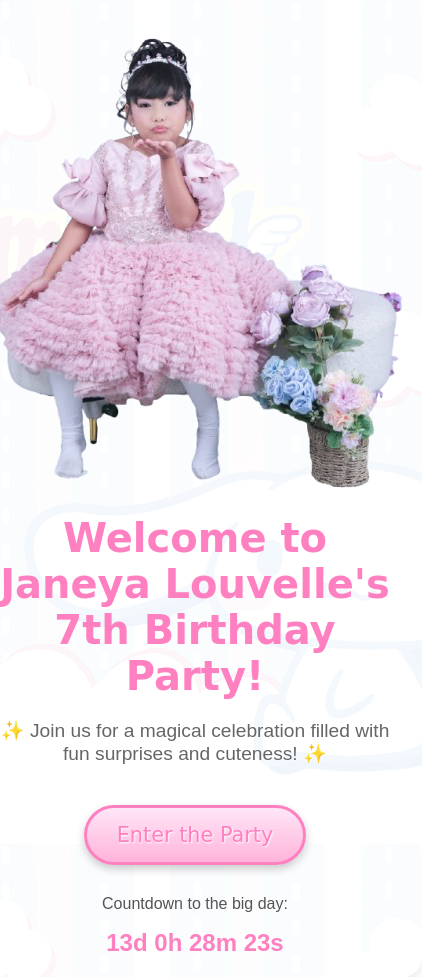
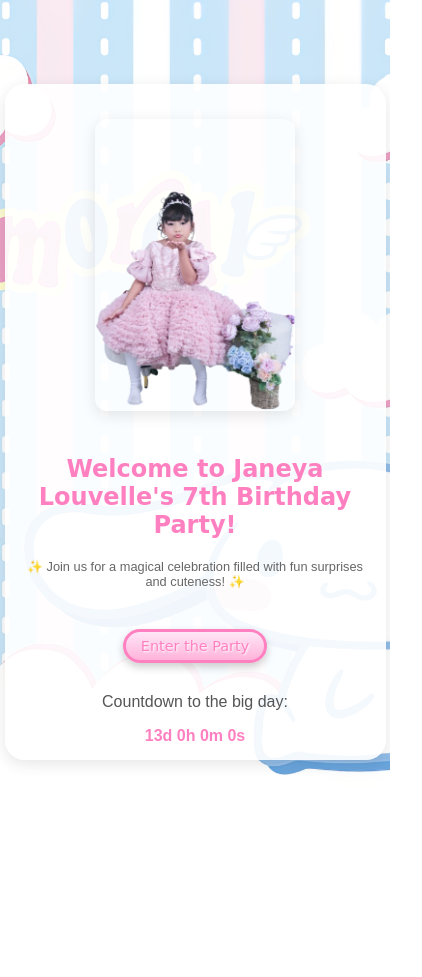
Before and after one commit to janeyaLouvelle-turns7/birthday, a plain HTML site: page index.html in a window 390 px wide. Shown: the whole page, 422 px wide, since content can reach past the window. After the commit the page ends 844 px from the top, so only its background shows below. Drawn offline with Linux system fonts and the light colour scheme.

Commit message:
Update index.html

```diff
--- a/index.html
+++ b/index.html
@@ -22,36 +22,30 @@
         /* Container */
         .landing-container {
             text-align: center;
-            max-width: 600px;
+            max-width: 90%;
+            width: 600px;
             padding: 20px;
             background: rgba(255, 255, 255, 0.9);
             border-radius: 20px;
             box-shadow: 0px 4px 15px rgba(0, 0, 0, 0.1);
-            position: relative;
         }
 
         /* Title and Tagline */
         .title {
             font-family: 'Cookie', cursive;
-            font-size: 2.5em;
+            font-size: 2em;
             color: #ff80c0;
             margin: 20px 0;
         }
 
         .tagline {
-            font-size: 1.2em;
+            font-size: 1em;
             color: #666;
             margin: 20px 0;
         }
 
-        /* Images */
-        .cinnamonroll-img {
-            width: 200px;
-            margin-top: -20px;
-        }
-
-        .era-img {
-            width: 250px;
+        .eya-img {
+            width: 200px; /* Adjusted size */
             margin: 20px 0;
             border-radius: 12px;
             box-shadow: 0px 4px 15px rgba(0, 0, 0, 0.1);
@@ -61,8 +55,8 @@
         .enter-button {
             background: linear-gradient(to bottom, #ffe6f7, #ffb3da);
             color: #ff80c0;
-            font-size: 1.3em;
-            padding: 15px 30px;
+            font-size: 1.1em;
+            padding: 10px 20px;
             border: 3px solid #ff80c0;
             border-radius: 30px;
             cursor: pointer;
@@ -86,16 +80,72 @@
         }
 
         .timer {
-            font-size: 1.5em;
+            font-size: 1.2em;
             font-weight: bold;
             color: #ff80c0;
+        }
+
+        /* Media Queries for Responsiveness */
+        @media (max-width: 768px) {
+            .landing-container {
+                width: 90%;
+                padding: 15px;
+            }
+
+            .title {
+                font-size: 1.8em;
+            }
+
+            .tagline {
+                font-size: 0.9em;
+            }
+
+            .cinnamonroll-img {
+                width: 120px; /* Smaller size for mobile */
+            }
+
+            .era-img {
+                width: 150px; /* Smaller size for mobile */
+            }
+
+            .enter-button {
+                font-size: 1em;
+                padding: 8px 18px;
+            }
+
+            .timer {
+                font-size: 1em;
+            }
+        }
+
+        @media (max-width: 480px) {
+            .title {
+                font-size: 1.5em;
+            }
+
+            .tagline {
+                font-size: 0.8em;
+            }
+
+            .cinnamonroll-img {
+                width: 100px;
+            }
+
+            .era-img {
+                width: 120px;
+            }
+
+            .enter-button {
+                font-size: 0.9em;
+                padding: 6px 15px;
+            }
         }
     </style>
 </head>
 <body>
     <div class="landing-container">
-         <!-- New Image -->
-        <img src="eya.png" alt="eya" class="eya-img">
+               <!-- New Image -->
+        <img src="eya.png" alt="Eya" class="eya-img">
 
         <!-- Title and Tagline -->
         <h1 class="title">Welcome to Janeya Louvelle's 7th Birthday Party!</h1>
@@ -121,8 +171,8 @@
 
             const days = Math.floor(distance / (1000 * 60 * 60 * 24));
             const hours = Math.floor((distance % (1000 * 60 * 60 * 24)) / (1000 * 60 * 60));
-            const minutes = Math.floor((distance % (1000 * 60 * 60)) / (1000 * 60));
-            const seconds = Math.floor((distance % (1000 * 60)) / 1000);
+            const minutes = Math.floor((distance % (1000 * 60)) / (1000 * 60));
+            const seconds = Math.floor((distance % (1000)) / 1000);
 
             document.getElementById("timer").innerHTML = `${days}d ${hours}h ${minutes}m ${seconds}s`;
 
```
